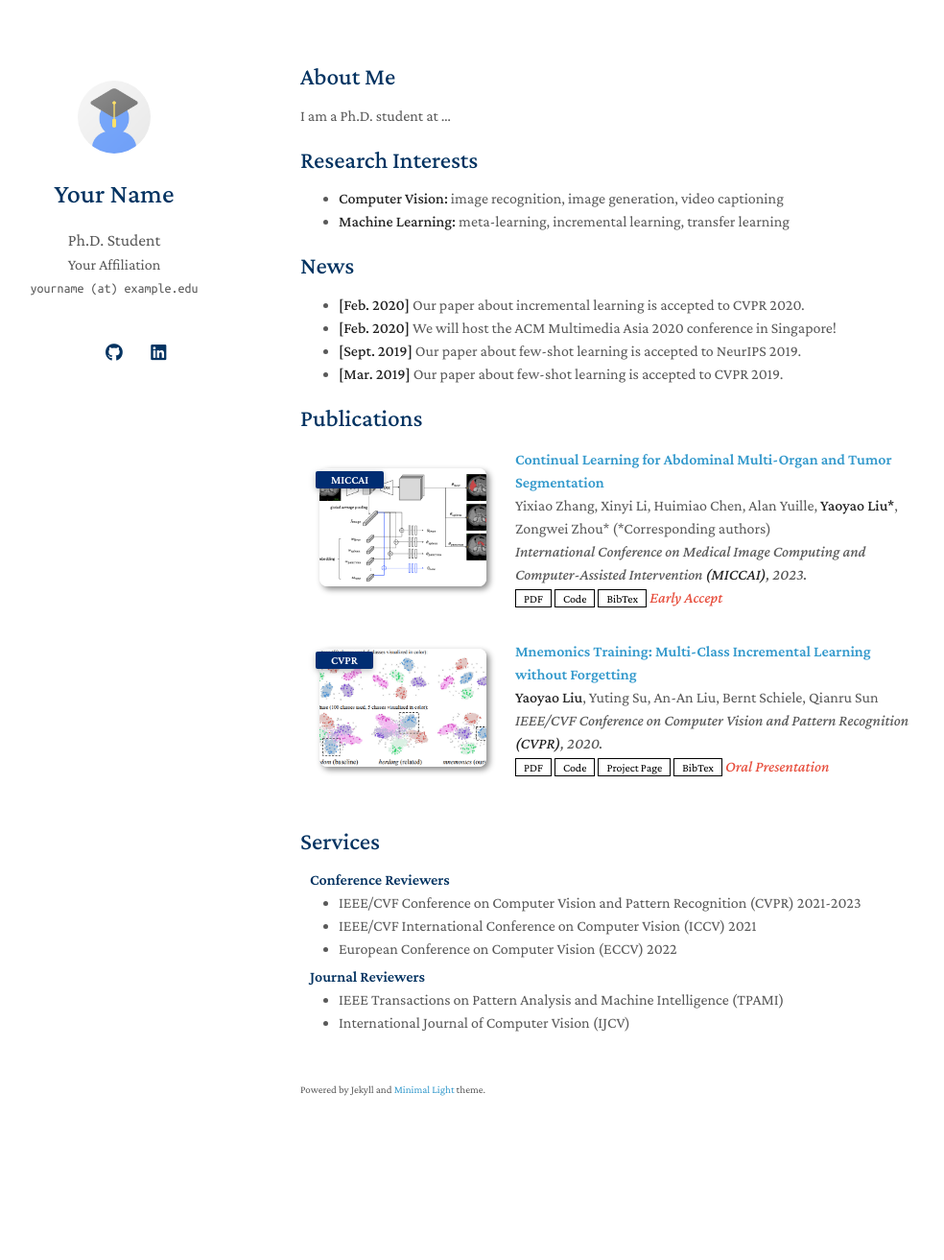
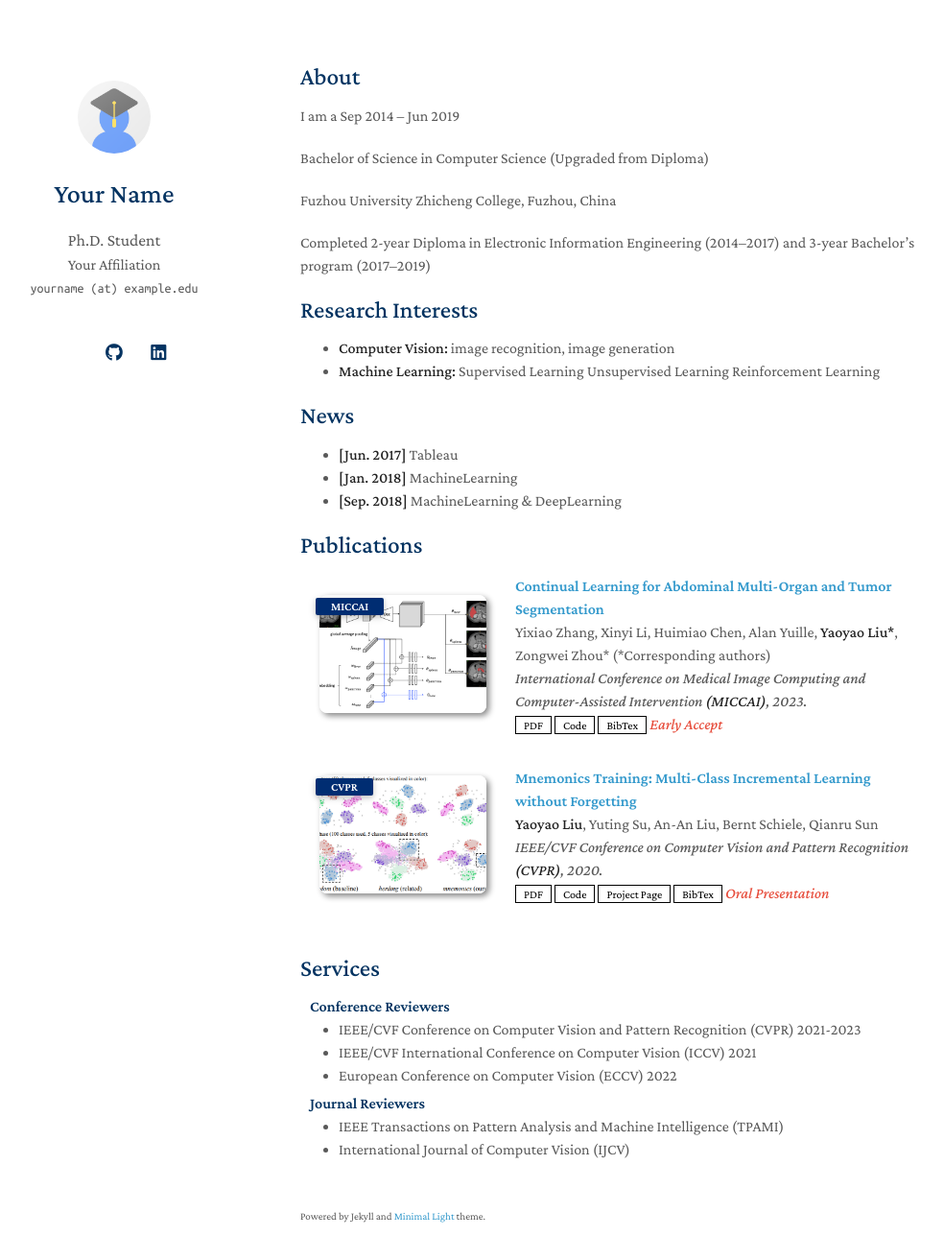
Before and after one commit to ShiJiuChenNianHuaX/Me, a Jekyll site: the page built from index.md, in a window 1280 px wide and 1348 px high. Shown: the top 1313 px of the window at 96% size, without its empty margins (157-1141 px from the left). Built offline with Jekyll 4.4.1, drawn with Linux system fonts in a browser that asks for light colours; a style sheet for code colours, icons or effects is not loaded; our own code applies the rules of GitHub Pages for plain Markdown files.

Commit message:
Update index.md

```diff
--- a/index.md
+++ b/index.md
@@ -2,21 +2,26 @@
 layout: homepage
 ---
 
-## About Me
+## About
 
-I am a Ph.D. student at ...
+I am a Sep 2014 – Jun 2019
+
+Bachelor of Science in Computer Science (Upgraded from Diploma)
+
+Fuzhou University Zhicheng College, Fuzhou, China
+
+Completed 2-year Diploma in Electronic Information Engineering (2014–2017) and 3-year Bachelor’s program (2017–2019)
 
 ## Research Interests
 
-- **Computer Vision:** image recognition, image generation, video captioning
-- **Machine Learning:** meta-learning, incremental learning, transfer learning
+- **Computer Vision:** image recognition, image generation
+- **Machine Learning:** Supervised Learning Unsupervised Learning Reinforcement Learning
 
 ## News
 
-- **[Feb. 2020]** Our paper about incremental learning is accepted to CVPR 2020.
-- **[Feb. 2020]** We will host the ACM Multimedia Asia 2020 conference in Singapore!
-- **[Sept. 2019]** Our paper about few-shot learning is accepted to NeurIPS 2019.
-- **[Mar. 2019]** Our paper about few-shot learning is accepted to CVPR 2019.
+- **[Jun. 2017]** Tableau
+- **[Jan. 2018]** MachineLearning
+- **[Sep. 2018]** MachineLearning & DeepLearning
 
 {% include_relative _includes/publications.md %}
 
```
